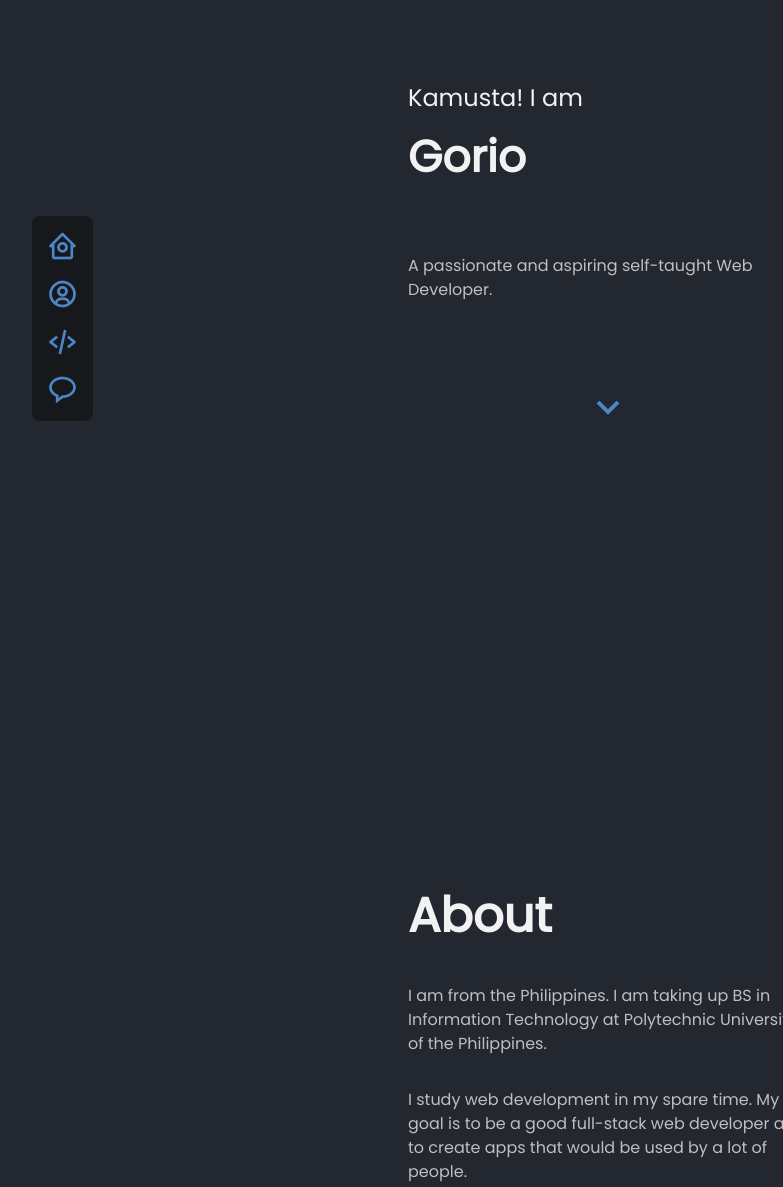
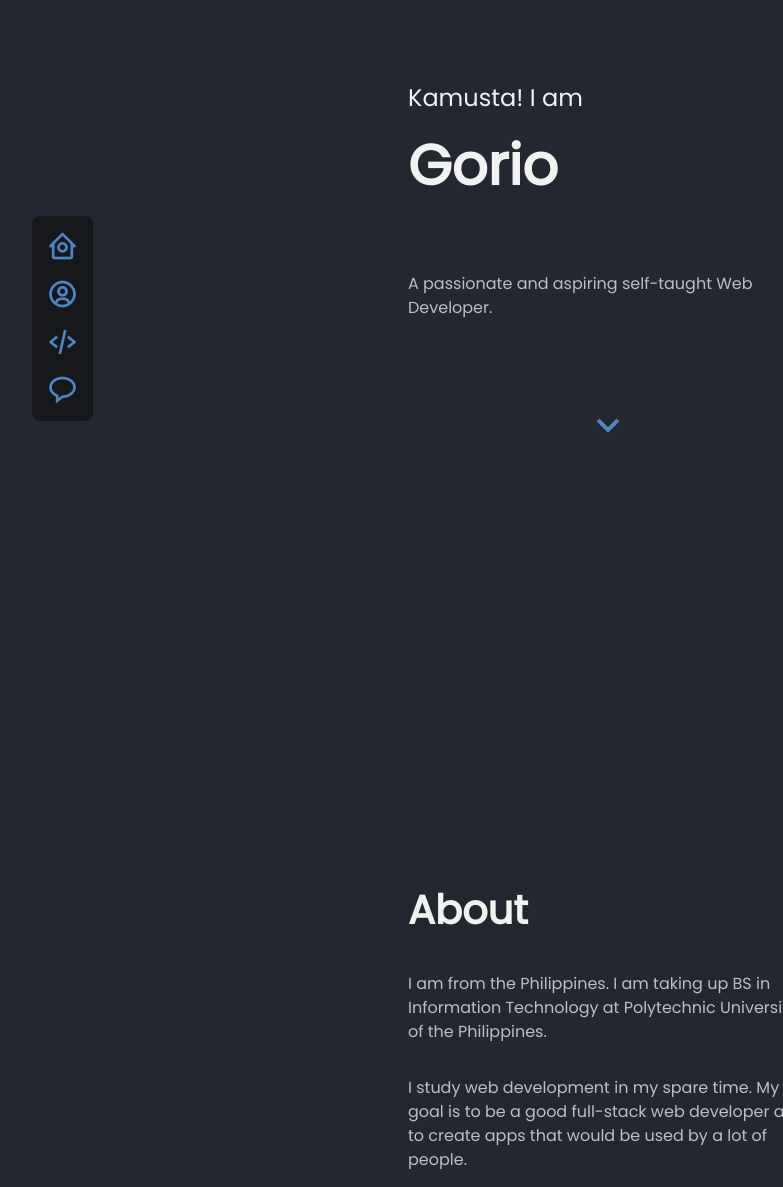
Before and after one commit to goriio/goriio.github.io, a plain HTML site: page index.html in a window 1280 px wide. Shown: the top 1187 px of the page, without its empty margins (32-815 px from the left). Drawn offline with nearby package versions, Linux system fonts and the light colour scheme.

Commit message:
change font styles of headings

```diff
--- a/css/style.css
+++ b/css/style.css
@@ -140,7 +140,13 @@ a {
 
 .home__name {
   margin-bottom: 4rem;
-  font-size: 2.75rem;
+  font-size: 3rem;
+}
+
+@media (min-width: 680px) {
+  .home__name {
+    font-size: 3.5rem;
+  }
 }
 
 .go-down {
@@ -245,8 +251,14 @@ a {
 
 .heading {
   margin-bottom: 2rem;
-  font-size: 3rem;
+  font-size: 2.25rem;
   font-weight: 700;
+}
+
+@media (min-width: 680px) {
+  .heading {
+    font-size: 2.5rem;
+  }
 }
 
 .description {
```
